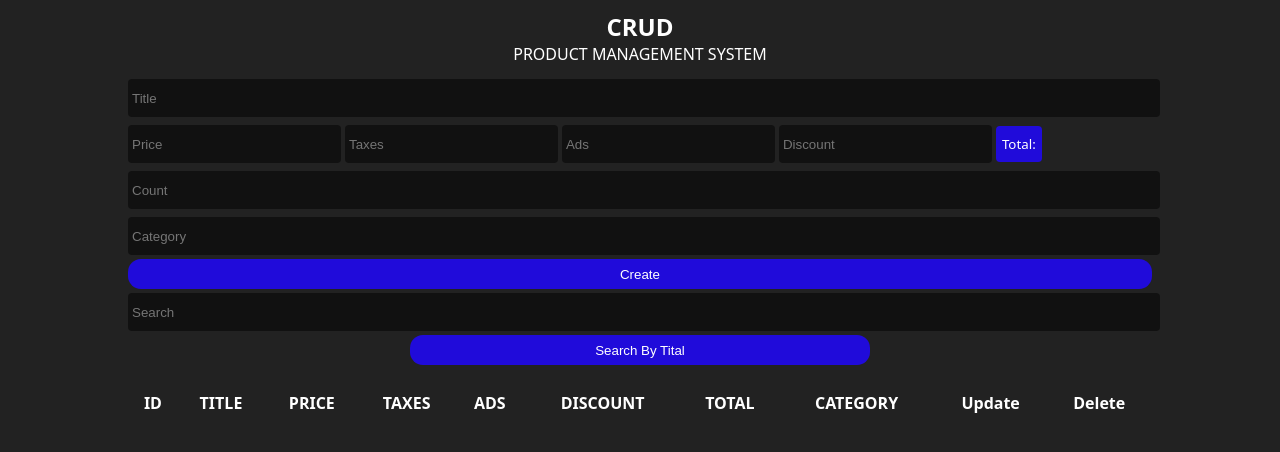
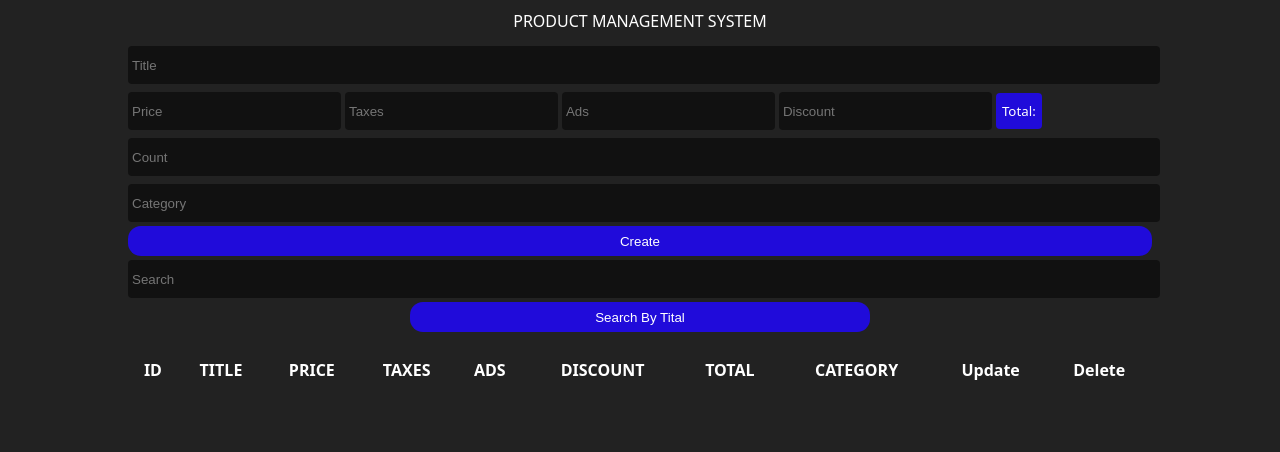
Before and after one commit to moaaz64/MZ0, a plain HTML site: page index.html in a window 1280 px wide. Drawn offline with Linux system fonts and the light colour scheme.

Commit message:
Update index.html

```diff
--- a/index.html
+++ b/index.html
@@ -9,7 +9,6 @@
 <body>
     <div class="crud">
         <div class="head">
-            <h2>crud</h2>
             <p>PRODUCT MANAGEMENT SYSTEM</p>
         </div>
 
```
